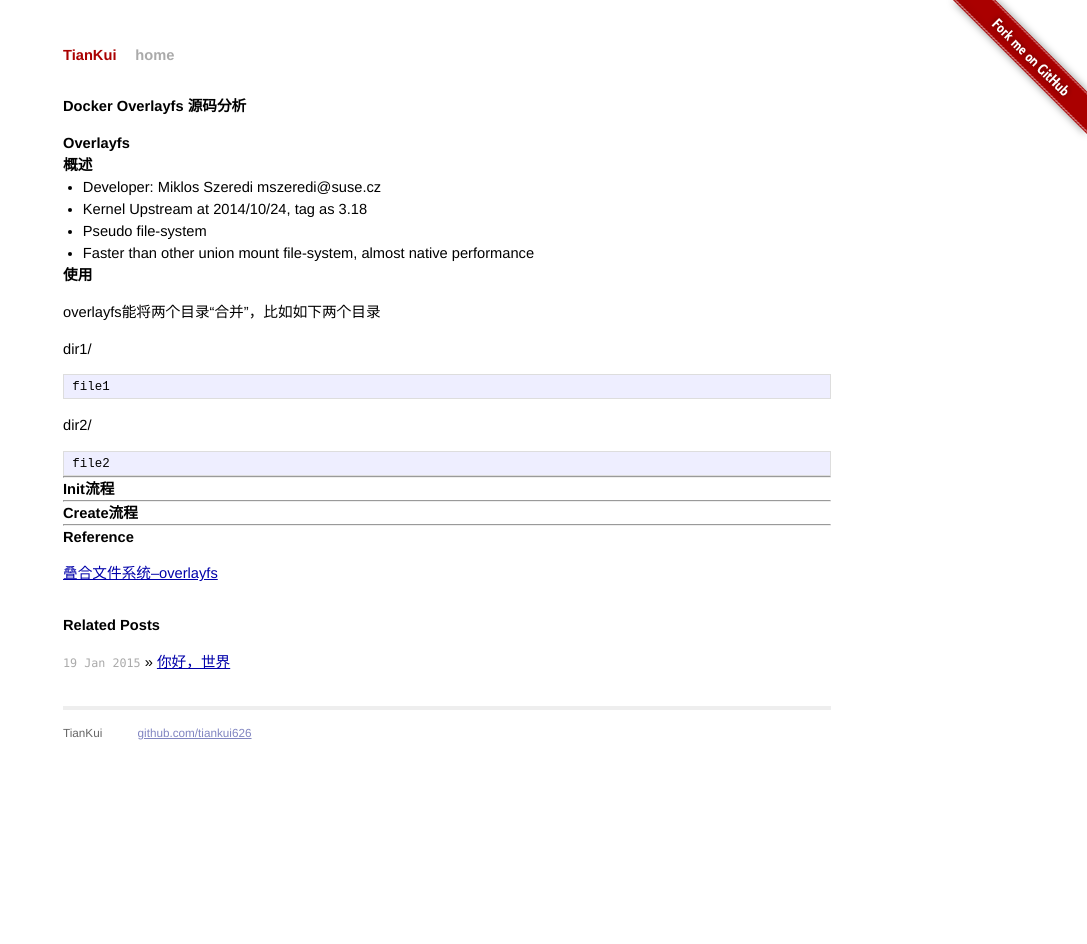
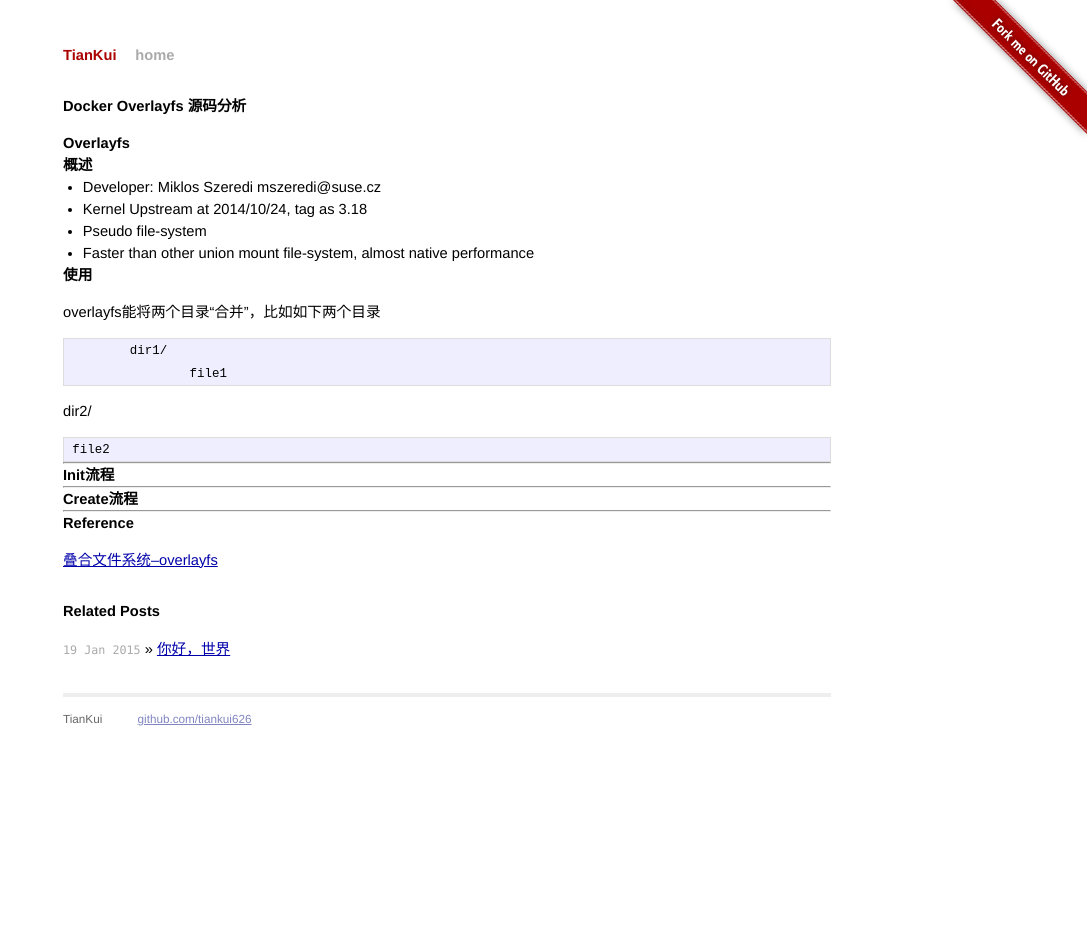
Before and after one commit to tiankui626/blog, a Jekyll site: the page built from _posts/2015-01-19-docker-in-overlayfs.md, in a window 1280 px wide. Shown: the whole page, without its empty margins (193-1280 px from the left). Built offline with Jekyll 4.4.1, drawn with Linux system fonts in a browser that asks for light colours; Markdown is read by kramdown in place of the engine named in the settings; comment, search, counter and statistics services are not loaded.

```diff
--- a/_posts/2015-01-19-docker-in-overlayfs.md
+++ b/_posts/2015-01-19-docker-in-overlayfs.md
@@ -12,8 +12,8 @@ title: Docker Overlayfs 源码分析
 ### 使用
 overlayfs能将两个目录“合并”，比如如下两个目录
 
-> dir1/
->>     file1
+		dir1/
+			file1
 
 > dir2/
 >>     file2
```
